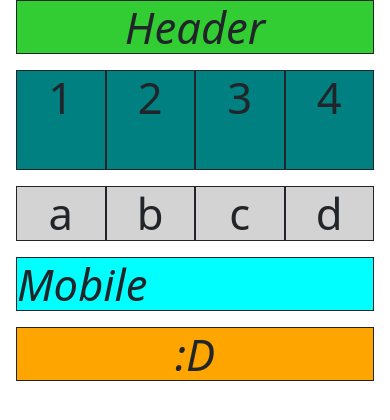
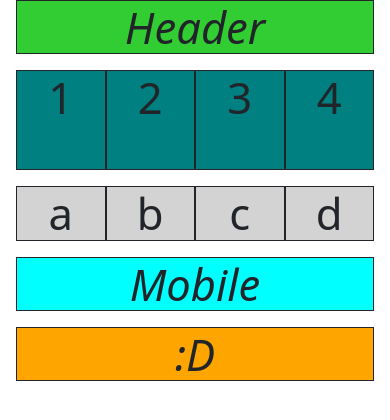
Before and after one commit to aitrecper/S22_BCN_JAVA, a website: page 5-BOTSTRAP/PT11/index.html in a window 390 px wide. Drawn offline with nearby package versions, Linux system fonts and the light colour scheme; files that its build step writes are made by us from their sources.

Commit message:
Bootstrap-PT11

```diff
--- a/5-BOTSTRAP/PT11/index.html
+++ b/5-BOTSTRAP/PT11/index.html
@@ -27,7 +27,9 @@
         </div>
         <div class="row mx-3 bg-aqua fst-italic border border-1 border-dark d-none d-md-block">Desktop</div>
         <div class="row mx-3 bg-aqua fst-italic border border-1 border-dark d-none d-sm-block d-md-none">Tablet</div>
-        <div class="row mx-3 bg-aqua fst-italic border border-1 border-dark d-sm-none">Mobile</div>
+        <div class="row mx-3 bg-aqua fst-italic border border-1 border-dark d-sm-none">
+            <div class="col">Mobile</div>
+        </div>
 
         <div class="row fst-italic m-3 justify-content-md-center">
             <div class="col col-md-3 me-md-2 bg-orange border border-1 border-dark order-md-1 d-none d-sm-block">:(</div>
```
